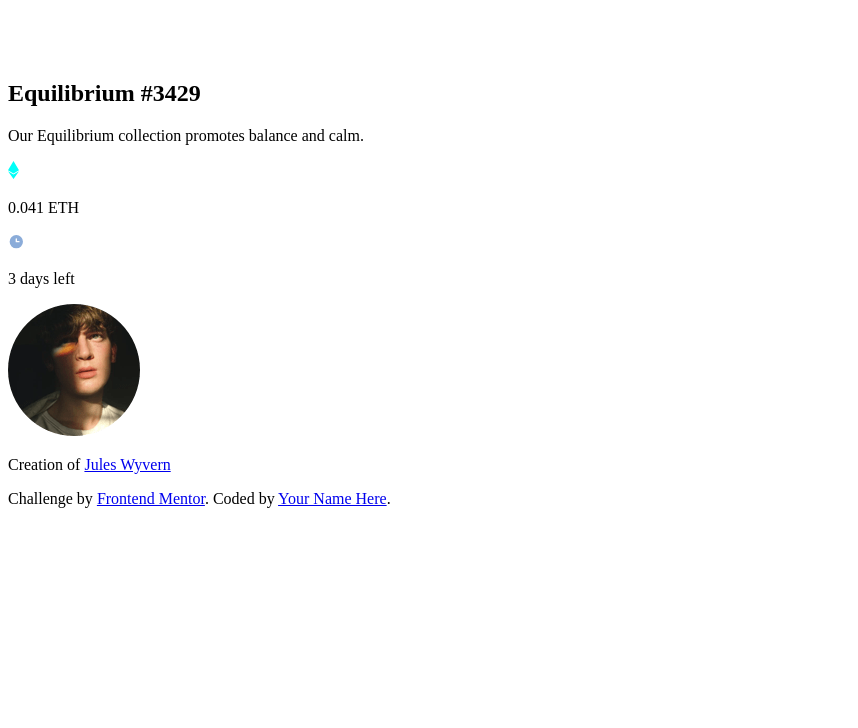
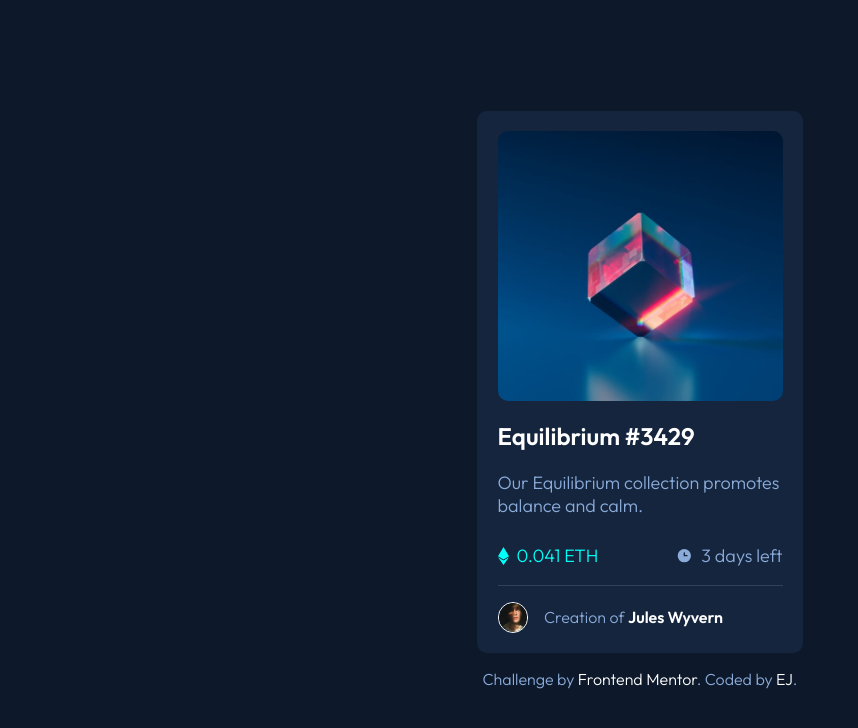
Before and after one commit to QuickStudy2/nft-preview-card, a plain HTML site: page index.html in a window 1280 px wide. Shown: the whole page, without its empty margins (0-858 px from the left). Drawn offline with Linux system fonts and the light colour scheme.

Commit message:
Added CSS styles

```diff
--- a/index.html
+++ b/index.html
@@ -3,7 +3,9 @@
 <head>
   <meta charset="UTF-8">
   <meta name="viewport" content="width=device-width, initial-scale=1.0"> <!-- displays site properly based on user's device -->
-
+  <link rel="preconnect" href="https://fonts.googleapis.com">
+  <link rel="preconnect" href="https://fonts.gstatic.com" crossorigin>
+  <link href="https://fonts.googleapis.com/css2?family=Outfit:wght@300;400;600&display=swap" rel="stylesheet">
   <link rel="icon" type="image/png" sizes="32x32" href="./images/favicon-32x32.png">
   <link rel="stylesheet" href="style.css">
   <title>Frontend Mentor | NFT preview card component</title>
@@ -12,7 +14,7 @@
 </head>
 <body>
 
-
+  <div>
     <div class="card-container">
       <a href="#">
         <div class="image">
@@ -20,10 +22,10 @@
         </div>
       </a>
       <div class="card-main">
-      <h2 class="card-title">Equilibrium #3429</h2>
+        <h2 class="card-title"><a href="#"> Equilibrium #3429</a></h2>
         <p class="card-main-text">Our Equilibrium collection promotes balance and calm.</p>
         <div class="flex">
-        <div class="center">
+          <div class="center highlight">
             <img src="/images/icon-ethereum.svg" alt="">
             <p>0.041 ETH</p>
           </div>
@@ -35,9 +37,14 @@
       </div>
       <div class="card-footer">
         <div class="center">
-        <img src="/images/image-avatar.png" alt="">
-        <p>Creation of <a href="#" class="highlight">Jules Wyvern</a></p>
+          <img class="user-icon" src="/images/image-avatar.png" alt="">
+          <p>Creation of <a href="#"><strong>Jules Wyvern</strong></a></p>
         </div>
+      </div>
+    </div>
+    <div class="attribution">
+      Challenge by <a href="https://www.frontendmentor.io?ref=challenge" target="_blank">Frontend Mentor</a>.
+      Coded by <a href="#">EJ</a>.
     </div>
 </div>
 
@@ -50,10 +57,9 @@
 
 
 
-
-  <div class="attribution">
+  <!-- <div class="attribution">
     Challenge by <a href="https://www.frontendmentor.io?ref=challenge" target="_blank">Frontend Mentor</a>.
     Coded by <a href="#">Your Name Here</a>.
-  </div>
+  </div> -->
 </body>
 </html>
--- a/style.css
+++ b/style.css
@@ -0,0 +1,139 @@
+:root {
+    --cyan: hsl(178, 100%, 50%);
+    --cyan-transparent: hsla(178, 100%, 50%, .5);
+    --soft-blue: hsl(215, 51%, 70%);
+    --main-bg: hsl(217, 54%, 11%);
+    --card-bg: hsl(216, 50%, 16%);
+    --line: hsl(215, 32%, 27%);
+}
+
+body {
+    margin: 0;
+    background-color: var(--main-bg);
+    font-family: 'Outfit';
+    font-weight: 300;
+    display: flex;
+    align-items: center;
+    justify-content: center;
+    min-height: 100vh;
+    color: var(--soft-blue);
+}
+
+
+
+img {
+    max-width: 100%;
+}
+
+/*
+==================
+Typography
+==================
+*/
+a {
+    color: #fff;
+    text-decoration: none;
+}
+
+a:hover,
+a:focus {
+    color: var(--cyan);
+}
+
+.card-main p {
+    font-size: 18px;
+}
+
+
+.highlight {
+    color: var(--cyan);
+}
+
+/*
+==================
+Layout
+==================
+*/
+
+.card-container {
+    width: 90%;
+    max-width: 285px;
+    background-color: var(--card-bg);
+    padding: 1.3em;
+    margin-bottom: 1em;
+}
+
+.image {
+    background: url("/images/image-equilibrium.jpg");
+    width: 100%;
+    height: 270px;
+    position: relative;
+    background-position: center;
+    background-size: cover;
+}
+
+.icon {
+    display: flex;
+    align-items: center;
+    justify-content: center;
+    background-color: var(--cyan-transparent);
+    width: 100%;
+    height: 100%;
+    opacity: 0;
+}
+
+.icon:hover,
+.icon:focus {
+    opacity: 1;
+}
+
+.card-container,
+.image,
+.icon {
+    border-radius: 10px;
+}
+
+.card-main {
+    border-bottom: var(--line) 1px solid;
+
+}
+.card-main-text {
+    margin-bottom: .5em;
+}
+
+.flex {
+    display: flex;
+    justify-content: space-between;
+}
+
+.center {
+    display: flex;
+    align-items: center;
+}
+
+.user-icon {
+    height: 10%;
+    width: 10%;
+    border-radius: 50%;
+    border: white 1px solid;
+}
+
+.center img {
+    margin-right: .5em;
+}
+
+.card-footer .user-icon {
+    margin-right: 1em;
+}
+
+.card-footer p {
+    margin: 0;
+}
+
+.card-footer {
+    margin-top: 1em;
+}
+
+.attribution {
+    text-align: center;
+}
```
Lines whose indentation alone changed are shown as unchanged.
